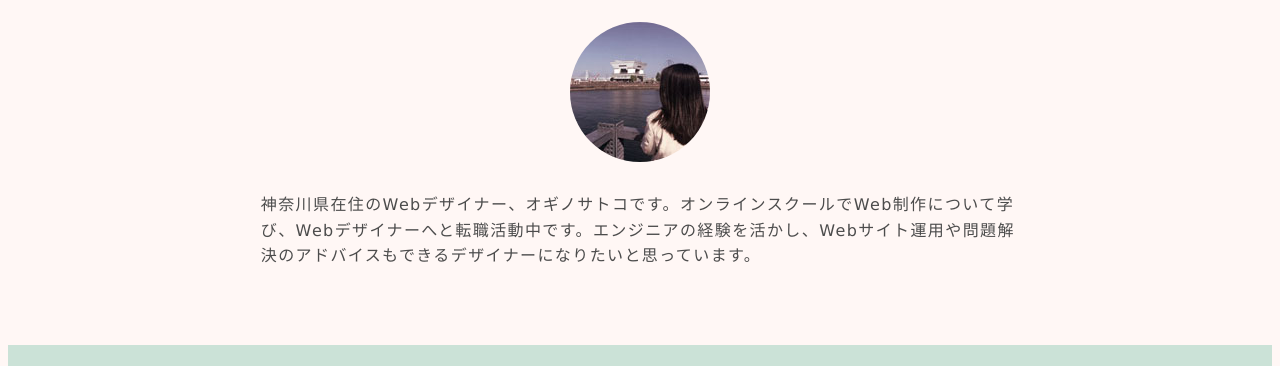
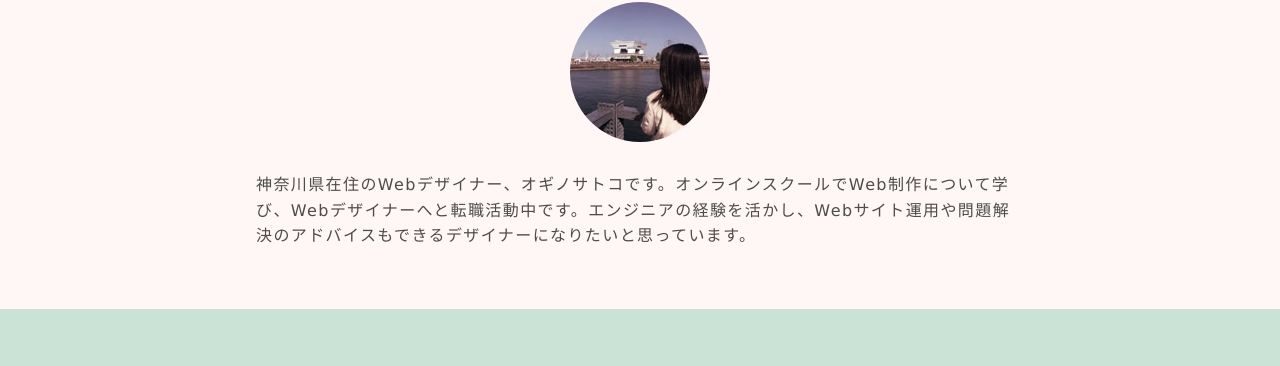
Before and after one commit to Sato-k0131/Sato-k0131.github.io, a plain HTML site: page index.html in a window 1280 px wide. Shown: the part 228-594 px from the top of the page. Drawn offline with nearby package versions, Linux system fonts and the light colour scheme.

Commit message:
Lesson6 kadai reset.css add commit

```diff
--- a/index.html
+++ b/index.html
@@ -5,6 +5,8 @@
         <title>Web Designer - Satoko Ogino</title>
         <meta name="description" content="Webデザイナー オギノ サトコのポートフォリオサイトです。東京を中心に活動しています。">
         <meta name="keywords" content="Web, デザイン, デザイナー, ポートフォリオ, Web制作">
+        <link rel="stylesheet" href="https://cdnjs.cloudflare.com/ajax/libs/meyer-reset/2.0/reset.css">
+        <link rel="stylesheet" href="./css/style.css">
         <link rel="stylesheet" href="https://maxcdn.bootstrapcdn.com/font-awesome/4.7.0/css/font-awesome.min.css">
     </head>
     <body>
@@ -12,7 +14,6 @@
            <a href="#contact" class="button-contact"><i aria-label="お問い合わせ" class="fa fa-envelope-o"></i></a>
             <div class="profile">
                 <h1 class="site-title abel uppercase text-center">Web Designer <span>Satoko Ogino</span></h1>
-                <link rel="stylesheet" href="./css/style.css">
                 <img src="./images/img_profile.jpg" alt="プロフィール写真" width="140" height="140" class="block-center profile-icon">               <p>神奈川県在住のWebデザイナー、オギノサトコです。オンラインスクールでWeb制作について学び、Webデザイナーへと転職活動中です。エンジニアの経験を活かし、Webサイト運用や問題解決のアドバイスもできるデザイナーになりたいと思っています。</p>
             </div>
         </header>
```
